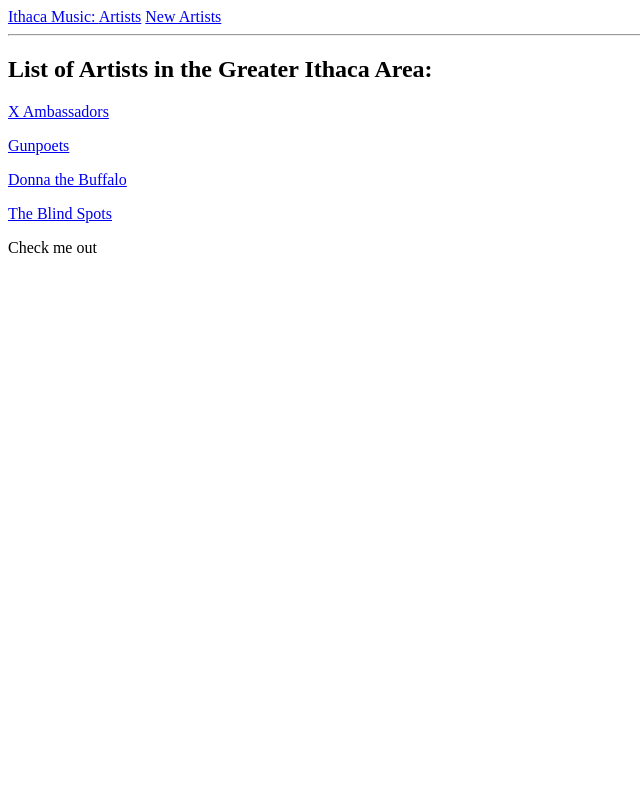
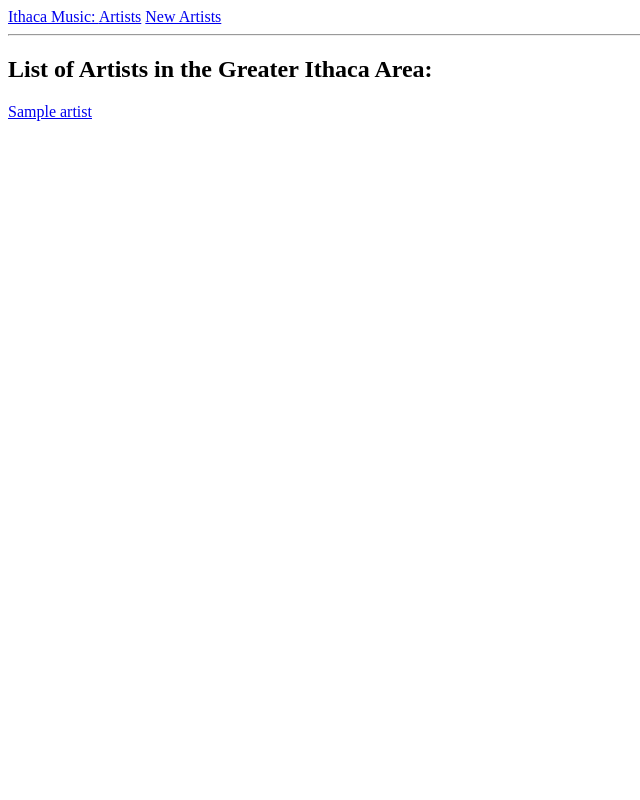
Before and after one commit to shanejfox5/localmusic, a Flask app: template app/templates/artists.html in a window 1280 px wide. Shown: the whole page, without its empty margins (0-640 px from the left). Run offline with Flask 2, Linux system fonts and the light colour scheme; the template is opened without the code that fills it: most values are stand-ins (such as "Sample title", 1, 10 or a date in 2020).

Commit message:
Finished Lab 2 WITH FOR LOOP

```diff
--- a/app/routes.py
+++ b/app/routes.py
@@ -35,7 +35,10 @@ def quotes():
 
 @app.route('/artists')
 def artists():
-    return render_template('artists.html', title="Artists")
+    data = [{'artist': 'X Ambassadors'}, {'artist': 'Gunpoets'}, {'artist': 'Donna the Buffalo'},
+               {'artist': 'The Blind Spots'}]
+
+    return render_template('artists.html', title="Artists", artists=data)
 
 @app.route('/new_artist')
 def new_artist():
@@ -43,4 +46,4 @@ def new_artist():
 
 @app.route('/artist')
 def artist():
-    return render_template('artist.html', title="Artist")
+    return render_template('artist.html', title="Artist", artists=artists)
--- a/app/templates/artists.html
+++ b/app/templates/artists.html
@@ -2,12 +2,11 @@
 
 {% block content %}
 
-    <h2>List of Artists in the Greater Ithaca Area: </h2>
-    <p><a href="/artist">X Ambassadors</a></p>
-    <p><a href="/artist">Gunpoets</a></p>
-    <p><a href="/artist">Donna the Buffalo</a></p>
-    <p><a href="/artist">The Blind Spots</a></p>
 
-    Check me out
+ <h2>List of Artists in the Greater Ithaca Area: </h2>
+
+    {% for a in artists %}
+        <p><a href="/artist">{{ a.artist }}</a></p>
+    {% endfor %}
 
 {% endblock %}
```
